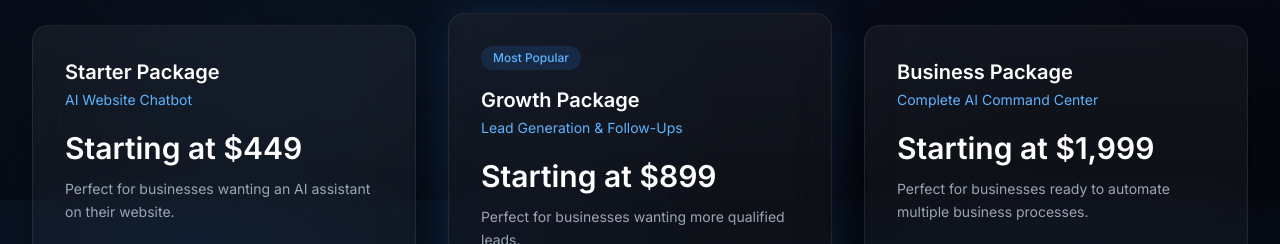
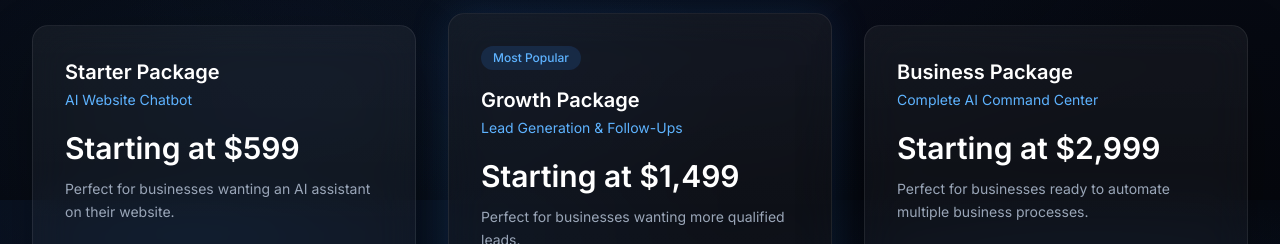
Before and after one commit to Masati23/command-center-ai-website, a Next.js app: page / in a window 1280 px wide. Shown: the part 3800-4044 px from the top of the page. Built offline with nearby package versions, Linux system fonts and the light colour scheme.

Commit message:
Update Pricing.tsx

```diff
--- a/components/Pricing.tsx
+++ b/components/Pricing.tsx
@@ -14,7 +14,7 @@ const packages: Package[] = [
   {
     name: "Starter Package",
     tag: "AI Website Chatbot",
-    price: "Starting at $449",
+    price: "Starting at $599",
     description: "Perfect for businesses wanting an AI assistant on their website.",
     features: [
       "24/7 AI website chatbot",
@@ -26,7 +26,7 @@ const packages: Package[] = [
   {
     name: "Growth Package",
     tag: "Lead Generation & Follow-Ups",
-    price: "Starting at $899",
+    price: "Starting at $1,499",
     description: "Perfect for businesses wanting more qualified leads.",
     features: [
       "Everything in Starter",
@@ -39,7 +39,7 @@ const packages: Package[] = [
   {
     name: "Business Package",
     tag: "Complete AI Command Center",
-    price: "Starting at $1,999",
+    price: "Starting at $2,999",
     description: "Perfect for businesses ready to automate multiple business processes.",
     features: [
       "Everything in Growth",
@@ -53,12 +53,12 @@ const packages: Package[] = [
 const supportTiers = [
   {
     name: "Basic",
-    price: "$59",
+    price: "$99",
     features: ["System monitoring", "Monthly health check", "Minor content updates", "Email support"],
   },
   {
     name: "Growth",
-    price: "$129",
+    price: "$149",
     features: ["Everything in Basic", "Priority response times", "Monthly performance report", "Workflow adjustments"],
     highlighted: true,
   },
```
